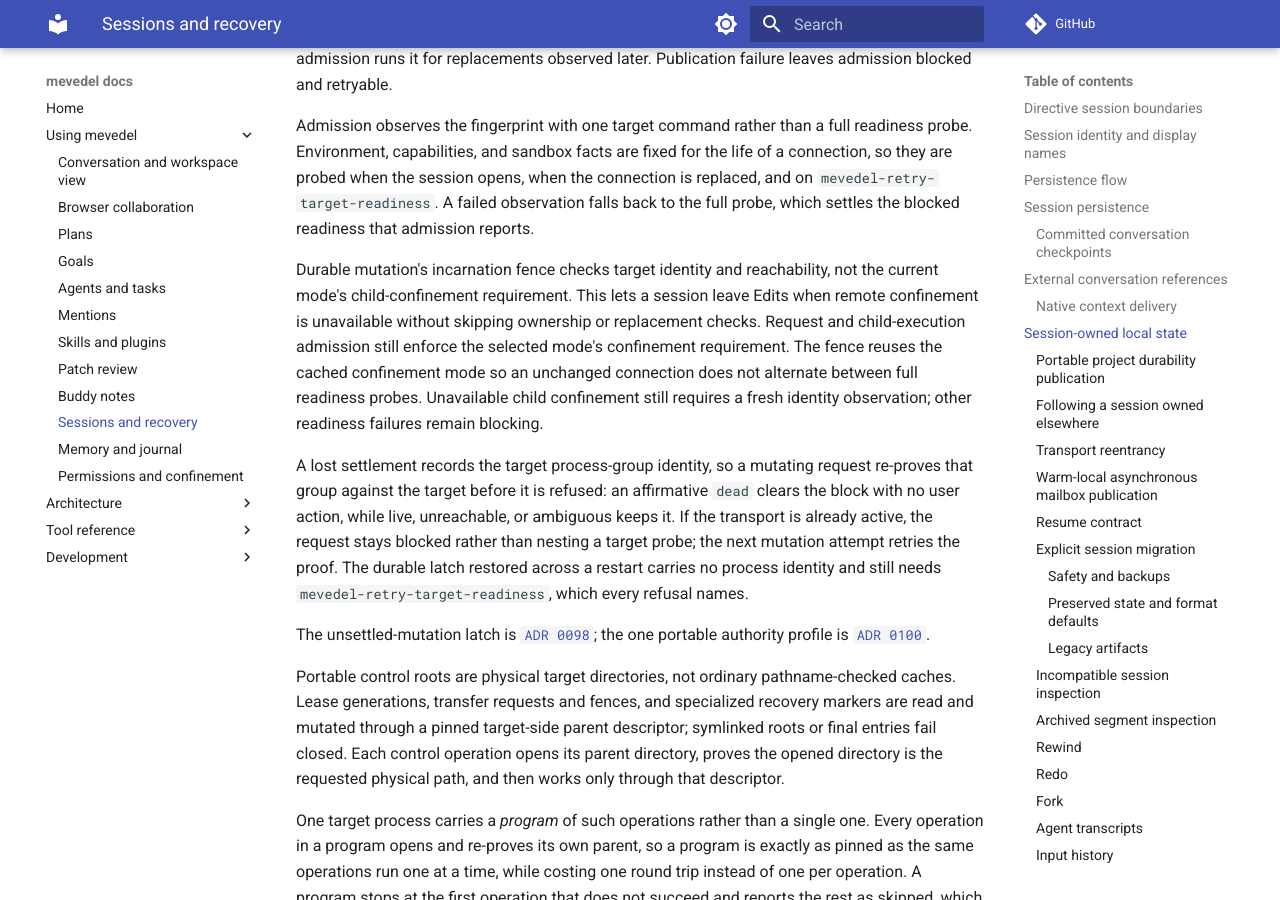
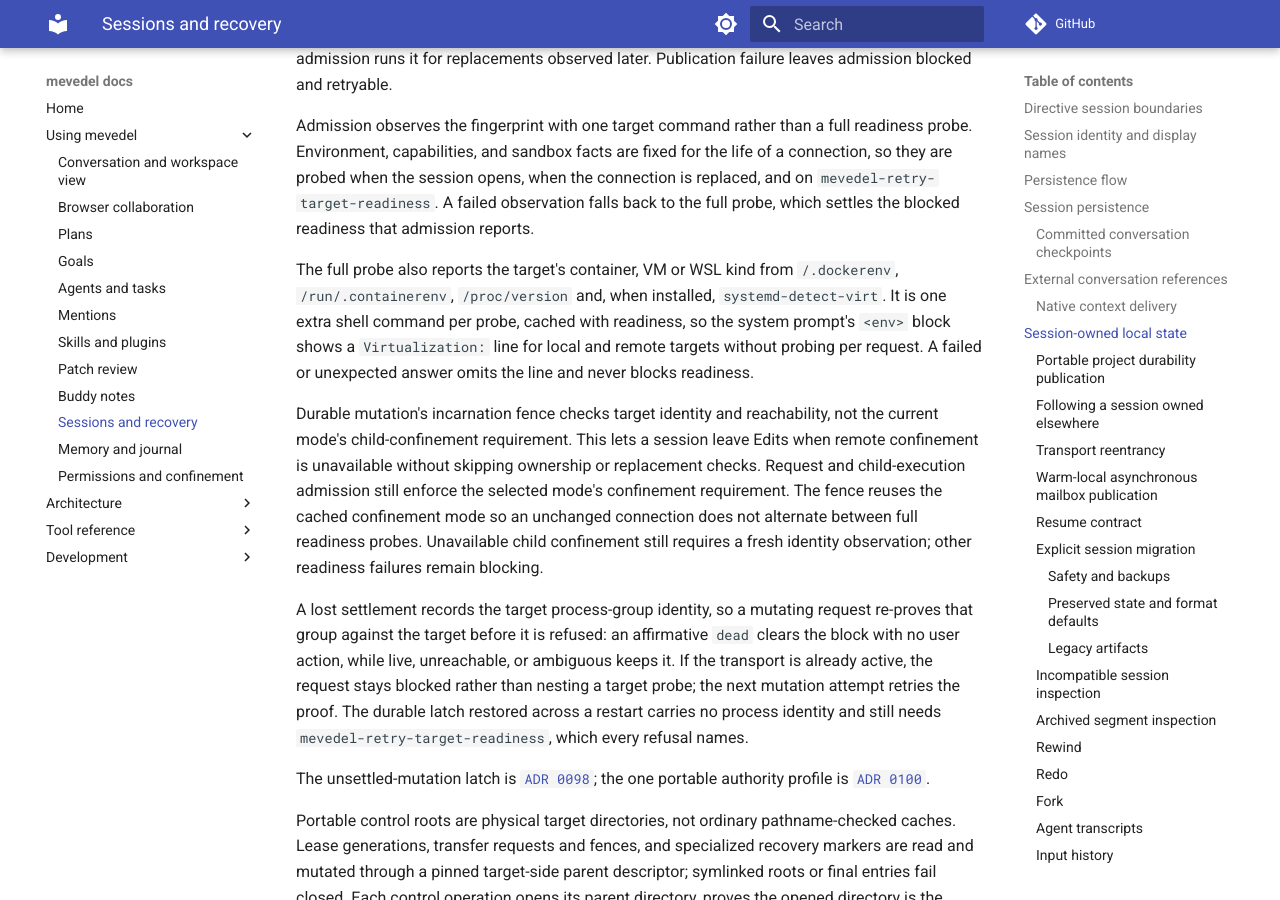
Before and after one commit to FrauH0lle/mevedel, an MkDocs documentation site: the page built from docs/sessions.md, in a window 1280 px wide and 900 px high, scrolled down 19176 px. Built offline with MkDocs 1.6.1 and Material for MkDocs 9.7.7, drawn with Linux system fonts in a browser that asks for light colours; comment, search, counter and statistics services are not loaded.

Commit message:
feat(execution-target): Report container, VM or WSL kind in <env>
The cached readiness probe runs one POSIX shell script that checks
/.dockerenv, /run/.containerenv, /proc/version and, when installed,
systemd-detect-virt. The result is stored with readiness for local and
remote targets, so the environment prompt gains a Virtualization line
without per-request probing. Failed or unexpected output omits the line
and never blocks readiness.

```diff
--- a/docs/sessions.md
+++ b/docs/sessions.md
@@ -882,6 +882,13 @@ the life of a connection, so they are probed when the session opens, when the
 connection is replaced, and on `mevedel-retry-target-readiness`.  A failed
 observation falls back to the full probe, which settles the blocked readiness
 that admission reports.
+
+The full probe also reports the target's container, VM or WSL kind from
+`/.dockerenv`, `/run/.containerenv`, `/proc/version` and, when installed,
+`systemd-detect-virt`. It is one extra shell command per probe, cached with
+readiness, so the system prompt's `<env>` block shows a `Virtualization:`
+line for local and remote targets without probing per request. A failed or
+unexpected answer omits the line and never blocks readiness.
 
 Durable mutation's incarnation fence checks target identity and reachability,
 not the current mode's child-confinement requirement. This lets a session leave
```
Also changed, not shown: docs/backlog.md (+0 -2 lines), 4 other files.
